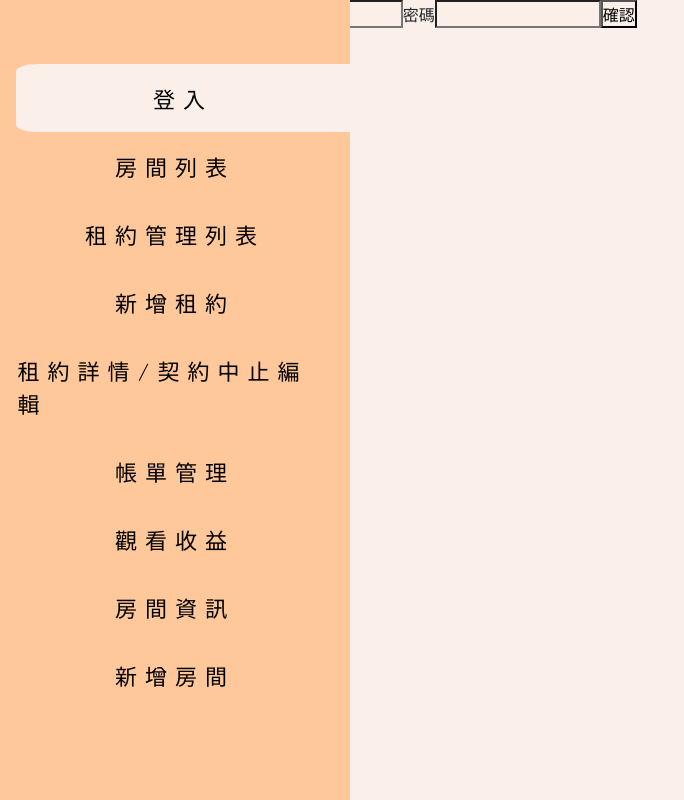
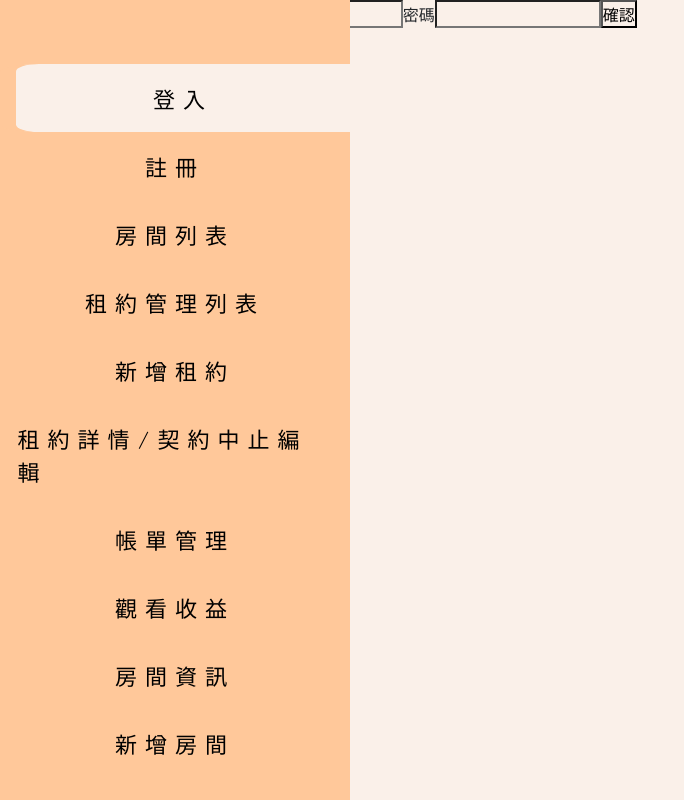
Before and after one commit to Jiuan1231456/F_rent, a Vue app: page / in a window 1280 px wide. Shown: the whole page, without its empty margins (0-684 px from the left). Built offline with nearby package versions, Linux system fonts and the light colour scheme.

Commit message:
新增註冊的路徑

```diff
--- a/src/assets/main.scss
+++ b/src/assets/main.scss
@@ -6,7 +6,9 @@
     font-family: "Zen Kaku Gothic New", sans-serif;
     background-color: #FAF0E9;
 
-
+.slotArea{
+    background-color: transparent;
+}
 
 }
 
--- a/src/components/Header.vue
+++ b/src/components/Header.vue
@@ -22,6 +22,13 @@ export default {
       to="/"
       >登入</RouterLink
     >
+    <RouterLink
+    class="routerItem"
+    :class="{ selectedPage: this.page === 100 }"
+    to="/Register"
+    >註冊
+  </RouterLink>
+
     <RouterLink
     class="routerItem"
     :class="{ selectedPage: this.page === 2 }"
--- a/src/router/index.js
+++ b/src/router/index.js
@@ -74,6 +74,13 @@ const router = createRouter({
       props: true // 允許通過路由傳參
 
     },
+    {
+      path: '/Register',
+      name: 'Register',
+      component: () => import('../views/Register.vue'),
+      props: true // 允許通過路由傳參
+
+    },
   ]
 
 })
```
